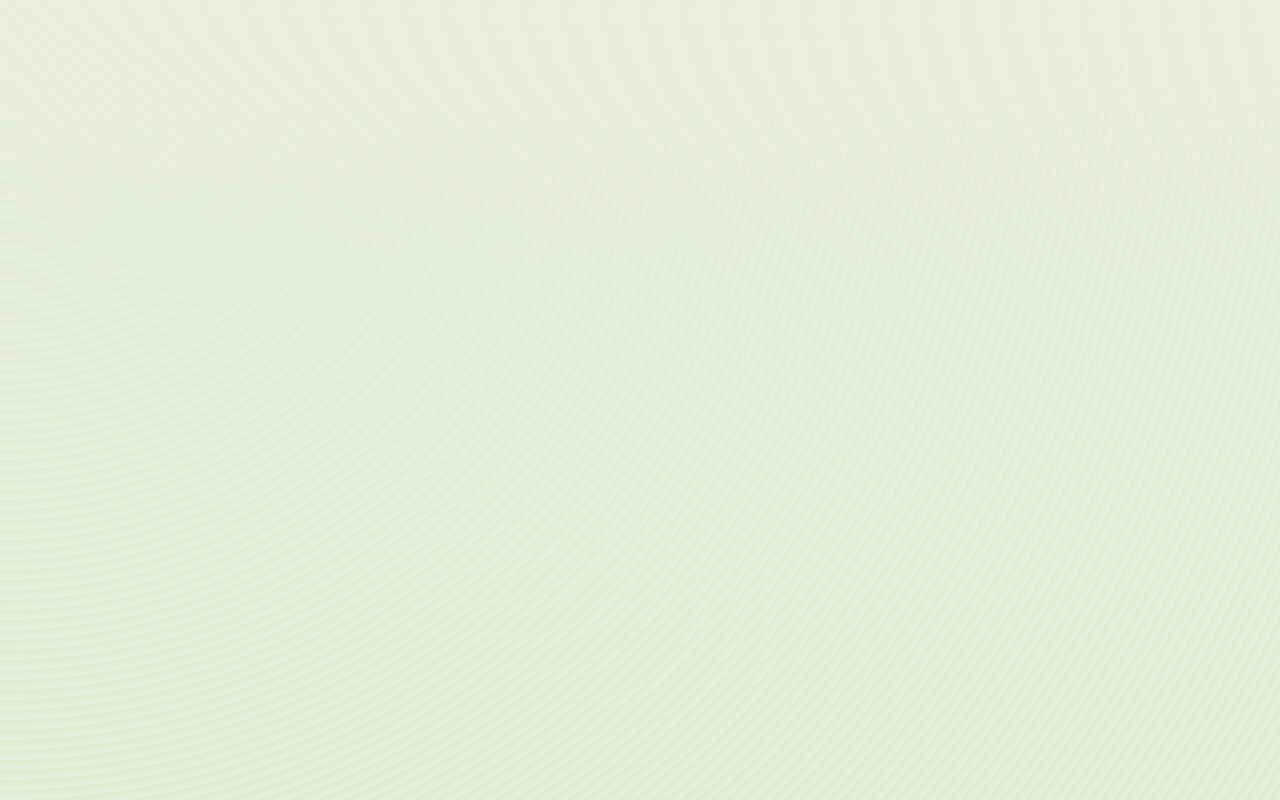
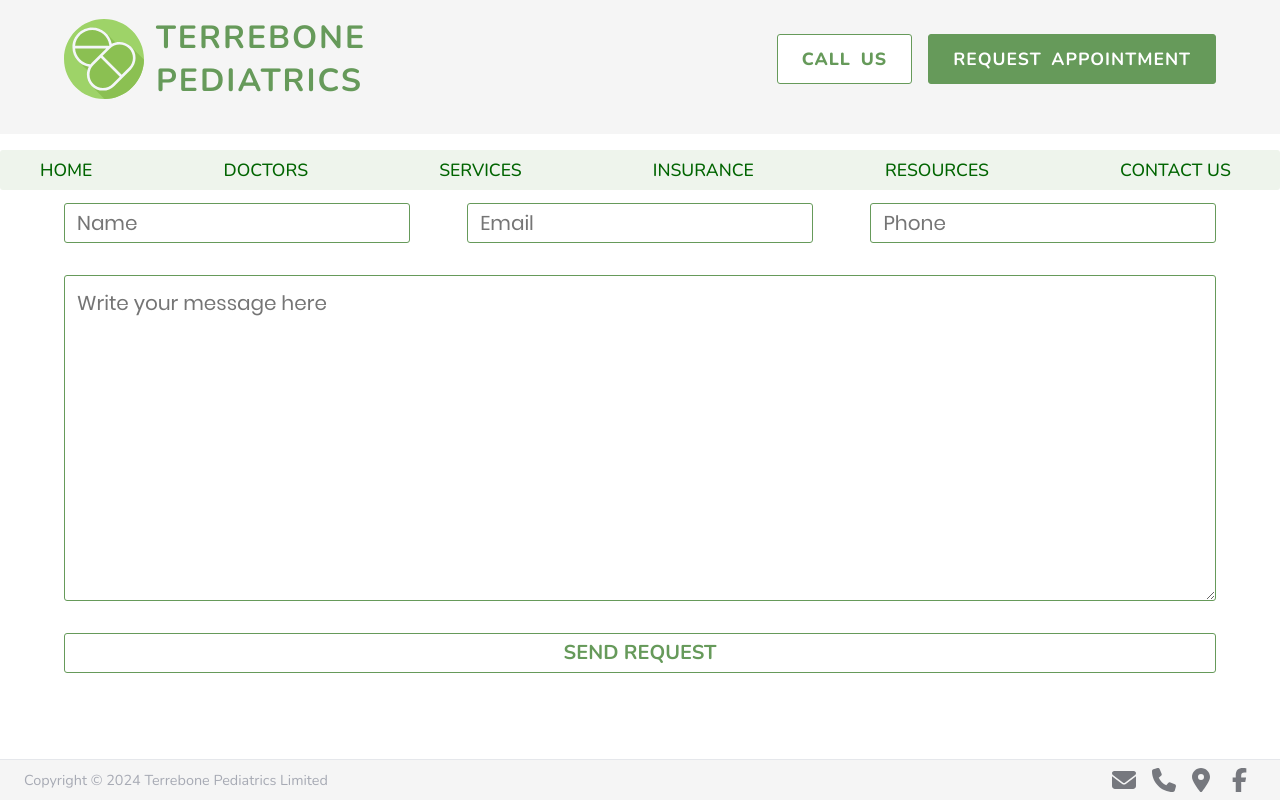
Before and after one commit to stephenmarri/js-projects, a React (Vite) app in the folder tmp/: page /requests in a window 1280 px wide. Before the commit this address had no page. Built offline with nearby package versions, Linux system fonts and the light colour scheme.

Commit message:
first commit to india

```diff
--- a/tmp/src/App.jsx
+++ b/tmp/src/App.jsx
@@ -3,25 +3,27 @@ import Copyright from "./Components/Copyright"
 import Navbar from "./Pages/Navbar/Navbar";
 import { Analytics } from '@vercel/analytics/react';
 import ComingSoon from "./Pages/Coming Soon/ComingSoon";
+import MobileNav from "./Components/MobileNav";
 
 function App() {
 
+  return (
+    <>
+      <div id="main_container">
+        <Analytics />
+        <Navbar />
+        <MobileNav />
+        <Outlet />
+        <Copyright />
+      </div>
+    </>
+  )
   // return (
   //   <>
-  //     <div id="main_container">
   //       <Analytics />
-  //       <Navbar />
-  //       <Outlet />
-  //       <Copyright />
-  //     </div>
+  //       <ComingSoon />
   //   </>
   // )
-  return (
-    <>
-        <Analytics />
-        <ComingSoon />
-    </>
-  )
 }
 
 export default App
--- /dev/null
+++ b/tmp/src/Components/MobileNav.jsx
@@ -0,0 +1,54 @@
+import React, { useState, useEffect } from 'react'
+import { NavLink, Link } from 'react-router-dom'
+
+
+const MobileNav = () => {
+
+
+    const [showMenu, setShowMenu] = useState(true);
+    const isMobile = window.screen.width < 1000
+
+    const clickMobileMenu = () => {
+        console.log(window.screen.width)
+        if (isMobile) setShowMenu(!showMenu)
+    }
+
+    useEffect(() => {
+        if (isMobile) {
+            setShowMenu(false)
+        }
+    }, [])
+    return (
+        <>
+            {
+                isMobile ?
+                    <div id="mobile_nav" >
+                        <nav className='fr'>
+                            <NavLink
+                                className={({ isActive }) => isActive ? "active" : ""}
+                                to="/home">Home</NavLink>
+                            <NavLink
+                                className={({ isActive }) => isActive ? "active" : ""}
+                                to="/doctors">Doctors</NavLink>
+                            <NavLink
+                                className={({ isActive }) => isActive ? "active" : ""}
+                                to="/services">Services</NavLink>
+                            <NavLink
+                                className={({ isActive }) => isActive ? "active" : ""}
+                                to="/insurance">Insurance</NavLink>
+                            <NavLink
+                                className={({ isActive }) => isActive ? "active" : ""}
+                                to="/resources">Resources</NavLink>
+                            <NavLink
+                                className={({ isActive }) => isActive ? "active" : ""}
+                                to="/contact">Contact Us &nbsp;</NavLink>
+                        </nav>
+                    </div>
+                    : null
+            }
+
+        </>
+    )
+}
+
+export default MobileNav
--- a/tmp/src/Pages/Coming Soon/ComingSoon.jsx
+++ b/tmp/src/Pages/Coming Soon/ComingSoon.jsx
@@ -1,5 +1,5 @@
 import React from 'react'
-import './ComingSoon.css'
+// import './ComingSoon.css'
 
 const ComingSoon = () => {
     return (
--- a/tmp/src/Pages/Homepage/Homepage.css
+++ b/tmp/src/Pages/Homepage/Homepage.css
@@ -1,6 +1,7 @@
 #home_container {
   #home__lineOne {
     position: relative;
+    padding-top: 2rem;
     #image_here {
       width: 100%;
       min-height: 25rem;
--- a/tmp/src/Pages/Navbar/Navbar.jsx
+++ b/tmp/src/Pages/Navbar/Navbar.jsx
@@ -6,19 +6,19 @@ const Navbar = () => {
 
 
 
-      const [showMenu, setShowMenu] = useState(true);
-      const isMobile = window.screen.width < 1000
+    const [showMenu, setShowMenu] = useState(true);
+    const isMobile = window.screen.width < 1000
 
-      const clickMobileMenu = () => {
+    const clickMobileMenu = () => {
         console.log(window.screen.width)
-        if(isMobile) setShowMenu(!showMenu)
-      }
+        if (isMobile) setShowMenu(!showMenu)
+    }
 
-      useEffect(()=>{
-        if (isMobile){
+    useEffect(() => {
+        if (isMobile) {
             setShowMenu(false)
         }
-      },[])
+    }, [])
 
     return (
         <div id='navbar' className={style.container}>
@@ -34,14 +34,14 @@ const Navbar = () => {
                 </div>
                 <div id='navbar_appointment' className={style.navbar_appointment}>
                     <a className={style.call_us} href="tel:123 456 7890">Call Us</a>
-                    <Link to="/contact">Request Appointment</Link>
+                    <Link to="/requests">Request Appointment</Link>
                 </div>
 
             </div>
             {
                 showMenu ?
 
-                    <div onClick={clickMobileMenu}  id="nav_links" className={style.lineTwo}>
+                    <div onClick={clickMobileMenu} id="nav_links" className={style.lineTwo}>
                         <nav>
                             <NavLink
                                 className={({ isActive }) => isActive ? "active" : ""}
@@ -63,7 +63,33 @@ const Navbar = () => {
                                 to="/contact">Contact Us</NavLink>
                         </nav>
                     </div>
-: null }
+                    : null}
+            {
+                false && isMobile && showMenu  ?
+                <div className={style.line_three} id='mobile_navbar'>
+                    <nav className='fr'>
+                            <NavLink
+                                className={({ isActive }) => isActive ? "active" : ""}
+                                to="/home">Home</NavLink>
+                            <NavLink
+                                className={({ isActive }) => isActive ? "active" : ""}
+                                to="/doctors">Doctors</NavLink>
+                            <NavLink
+                                className={({ isActive }) => isActive ? "active" : ""}
+                                to="/services">Services</NavLink>
+                            <NavLink
+                                className={({ isActive }) => isActive ? "active" : ""}
+                                to="/insurance">Insurance</NavLink>
+                            <NavLink
+                                className={({ isActive }) => isActive ? "active" : ""}
+                                to="/resources">Resources</NavLink>
+                            <NavLink
+                                className={({ isActive }) => isActive ? "active" : ""}
+                                to="/contact">Contact Us &nbsp;</NavLink>
+                        </nav>
+            </div>
+            :null
+            }
         </div>
     )
 }
--- a/tmp/src/Pages/Navbar/Navbar.module.css
+++ b/tmp/src/Pages/Navbar/Navbar.module.css
@@ -8,7 +8,7 @@
   padding-right: 5vw;
   margin-bottom: 1rem;
   background-color: whitesmoke;
-  padding-bottom: 2rem;
+  padding-bottom: 1rem;
 
   .lineOne {
     display: flex;
@@ -110,4 +110,47 @@
       }
     }
   }
+
+  .line_three{
+    width: 100%;
+    height: 2.75rem;
+    margin-top: 1rem;
+    background-color: white !important;
+    overflow-x: auto;
+    /* border: 1px solid var(--bg-seconday); */
+    border-radius:3px ;
+
+    nav{
+      width: 100%;
+      padding: 0 1rem;
+      padding-right: 3rem;
+      justify-content: flex-start;
+      display: flex;
+      gap: 2.5rem;
+      flex-wrap: nowrap;
+      align-items: center;
+      border-radius: 3px;
+
+
+
+      a{
+        font-size: 1.25rem;
+        white-space: nowrap;
+        font-family: 'Nunito Sans' !important;
+
+        text-decoration: none;
+        color: darkgreen;
+        font-family: "Poppins";
+        font-weight: 500;
+        font-size: 1.1rem;
+        text-transform: uppercase;
+
+
+
+      }
+
+    }
+
+
+  }
 }
--- /dev/null
+++ b/tmp/src/Pages/Request/Request.css
@@ -0,0 +1,54 @@
+#request_container {
+  width: 100%;
+  display: flex;
+  gap: 2rem;
+  justify-content: start;
+
+  * {
+    font-family: 'Poppins';
+    font-size: 1.25rem;
+  }
+
+  #line_one{
+    width: 100%;
+    justify-content: space-between;
+
+    input{
+      width: 30%;
+      height: 2.5rem;
+      padding-left: 0.75rem;
+      border: 1px solid darkgray;
+      border-radius: 3px;
+      border: 1px solid var(--bg-seconday);
+    }
+  }
+
+  #message{
+    border-radius: 3px;
+    border: 1px solid var(--bg-seconday);
+    padding: .75rem;
+    width: 100%;
+    justify-content: space-between;
+
+  }
+
+  button{
+    border-radius: 3px;
+    height: 2.5rem;
+    background-color: inherit;
+    border: 1px solid var(--bg-seconday);
+    width: 100%;
+    font-size: 1.25rem;
+    font-weight: 700;
+    text-transform: uppercase;
+    font-family: 'Nunito Sans';
+    color: var(--bg-seconday);
+
+     &:hover{
+      cursor: pointer;
+      color: whitesmoke;
+      background-color: var(--bg-seconday);
+    }
+  }
+
+}
--- /dev/null
+++ b/tmp/src/Pages/Request/Request.jsx
@@ -0,0 +1,25 @@
+import React from 'react'
+import './Request.css'
+
+const Requests = () => {
+  return (
+    <>
+      <div id='request_container' className=
+        {'page_container fc'}
+      >
+        <div id="line_one" className='fr'>
+          <input type="text" name="" id="username" required placeholder='Name'/>
+          <input type="email" name="" id="useremail" required placeholder='Email'/>
+          <input type="number" name="" id="userphone" required placeholder='Phone'/>
+        </div>
+        <textarea name="" id="message" rows={10} required
+         placeholder='Write your message here'
+        ></textarea>
+        <button>Send Request</button>
+
+      </div>
+    </>
+  )
+}
+
+export default Requests
--- a/tmp/src/common.css
+++ b/tmp/src/common.css
@@ -45,8 +45,8 @@
 @media (max-width: 1000px) {
   /* Navbar */
   #nav_links {
-    margin-top: .5rem;
-    nav{
+    margin-top: 0.5rem;
+    nav {
       /* display: none !important; */
       flex-direction: column;
       height: unset;
@@ -56,11 +56,14 @@
     }
   }
 
-  #navbar_appointment{
+  #navbar_appointment {
     display: flex;
     justify-content: end !important;
     width: 100%;
+  }
 
+  #navbar {
+    margin-bottom: 0rem;
   }
 
   #navbar > div {
@@ -69,24 +72,29 @@
     justify-content: center;
     align-items: center;
 
-
-
-    div{
+    div {
       display: flex;
       flex-direction: row;
       white-space: nowrap;
 
-      a{
-        padding: .5rem .75rem;
+      a {
+        padding: 0.5rem 0.75rem;
         font-size: 1rem;
       }
-
     }
+  }
+  #mobile_navbar a.active,
+  #mobile_nav a.active {
+    /* text-decoration: underline !important; */
+    /* color: whitesmoke !important; */
+    font-weight: 800;
+    border-bottom: 3px solid green !important;
+    border-radius: 3px;
   }
 
   /* Contact Us */
-  #lineOne{
-    img{
+  #lineOne {
+    img {
       width: 90vw !important;
       height: 90vw !important;
     }
@@ -98,40 +106,38 @@
     padding-left: 1rem !important;
     font-size: 1rem;
 
-    #address{
+    #address {
       width: 100% !important;
       padding-left: 0rem !important ;
     }
 
     #hours {
       width: 100% !important ;
-      div{
-        span:first-child{
+      div {
+        span:first-child {
           width: 30%;
         }
       }
     }
-
   }
 
-
   /* Resources */
-  #forms_container{
+  #forms_container {
     flex-direction: column;
     gap: 3rem;
     padding-left: 2rem !important;
     grid-template-columns: 1fr !important;
 
-    div{
+    div {
       width: 100% !important;
     }
   }
 
-  #video_resources{
-    .row-cont{
+  #video_resources {
+    .row-cont {
       flex-direction: column;
 
-      .frame{
+      .frame {
         width: 100% !important;
         height: 80% !important;
       }
@@ -140,31 +146,31 @@
 
   /* Homepage */
   #home_container {
-    .bg-text{
+    .bg-text {
       width: 80% !important;
-      h1{
+      h1 {
         font-size: 2rem !important;
       }
-      h4{
+      h4 {
         font-size: 1.2rem !important;
       }
     }
   }
 
   /* Insuracne */
-  #insurance_container{
-    #insurance_lineOne{
+  #insurance_container {
+    #insurance_lineOne {
       flex-direction: column;
       width: 100%;
 
-      #insurance_image{
+      #insurance_image {
         width: 100%;
       }
     }
   }
 
-  #navbar{
-    #mobile_menu{
+  #navbar {
+    #mobile_menu {
       display: block;
     }
 
@@ -177,30 +183,77 @@
 }
 
 @media (max-width: 600px) {
-
-  #navbar_appointment{
+  #navbar_appointment {
     justify-content: space-between !important;
   }
 
+  #request_container {
+    #line_one {
+      flex-direction: column;
+      gap: 1rem;
+      & input {
+        width: 100% !important;
+      }
+    }
+  }
 }
 
-
-.media_icons{
+.media_icons {
   height: 1.75rem;
   width: 1.75rem;
 }
 
-#mobile_menu{
+#mobile_menu {
   display: none;
   height: 1.75rem;
   width: 1.75rem;
   background-size: contain;
   background-repeat: no-repeat;
-
-
 }
 
-#navbar_appointment{
+#navbar_appointment {
   display: flex;
   gap: 1rem !important;
 }
+
+#mobile_nav {
+  width: 100%;
+  background-color: #eef4ec;
+  border-radius: 3px;
+  padding: 0 1.5rem;
+  display: flex;
+
+  nav {
+    overflow-x: hidden;
+    width: 100%;
+    padding: 0.5rem 1rem;
+
+    justify-content: space-between;
+    display: flex;
+    gap: 2rem;
+    flex-wrap: nowrap;
+    align-items: center;
+    border-radius: 3px;
+
+    &:hover {
+      overflow-x: auto;
+    }
+
+    a {
+      font-size: 1.25rem;
+      white-space: nowrap;
+      font-family: "Nunito Sans" !important;
+
+      text-decoration: none;
+      color: darkgreen;
+      font-family: "Poppins";
+      font-weight: 500;
+      font-size: 1.1rem;
+      text-transform: uppercase;
+    }
+  }
+
+  nav:hover {
+    overflow-x: auto;
+  }
+}
--- a/tmp/src/main.jsx
+++ b/tmp/src/main.jsx
@@ -16,6 +16,7 @@ import Resources from './Pages/Resources/Resources.jsx'
 
 import './common.css'
 import { Analytics } from "@vercel/analytics/react"
+import Requests from './Pages/Request/Request.jsx'
 
 
 ReactDOM.createRoot(document.getElementById('root')).render(
@@ -30,6 +31,7 @@ ReactDOM.createRoot(document.getElementById('root')).render(
           <Route path="/contact" element={<Contact />} />
           <Route path="/insurance" element={<Insurance />} />
           <Route path="/resources" element={<Resources />} />
+          <Route path="/requests" element={<Requests /> } />
         </Route>
       </Routes>
     </Router>
--- a/tmp/src/smaller.module.css
+++ b/tmp/src/smaller.module.css
@@ -29,8 +29,6 @@
         fill: red !important;
       }
     }
-
-
   }
 }
 
```
Also changed, not shown: tmp/src/Pages/Insurance/Insurance.css (+27 -28 lines), 1 other file (tests, documents, lock files or other folders).
